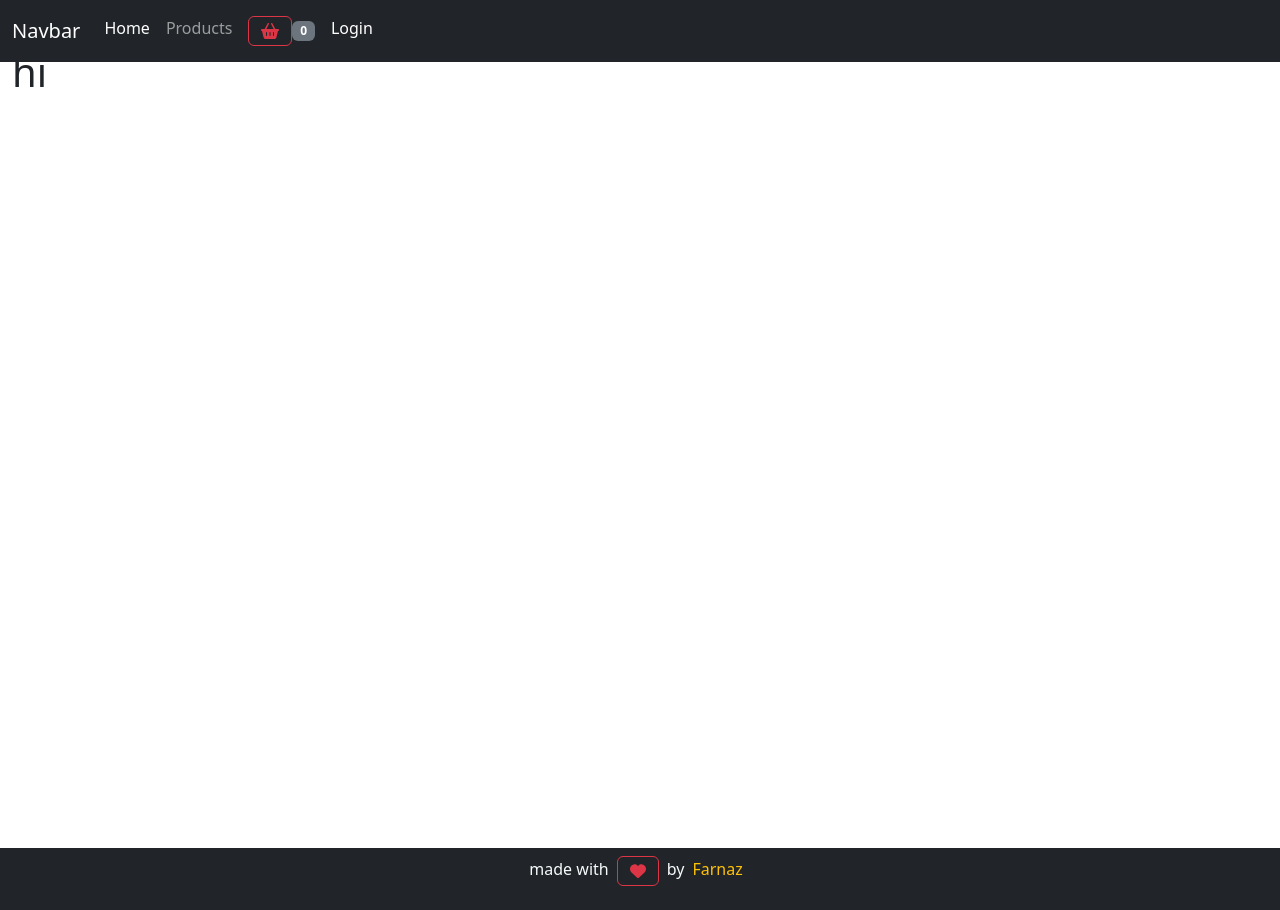
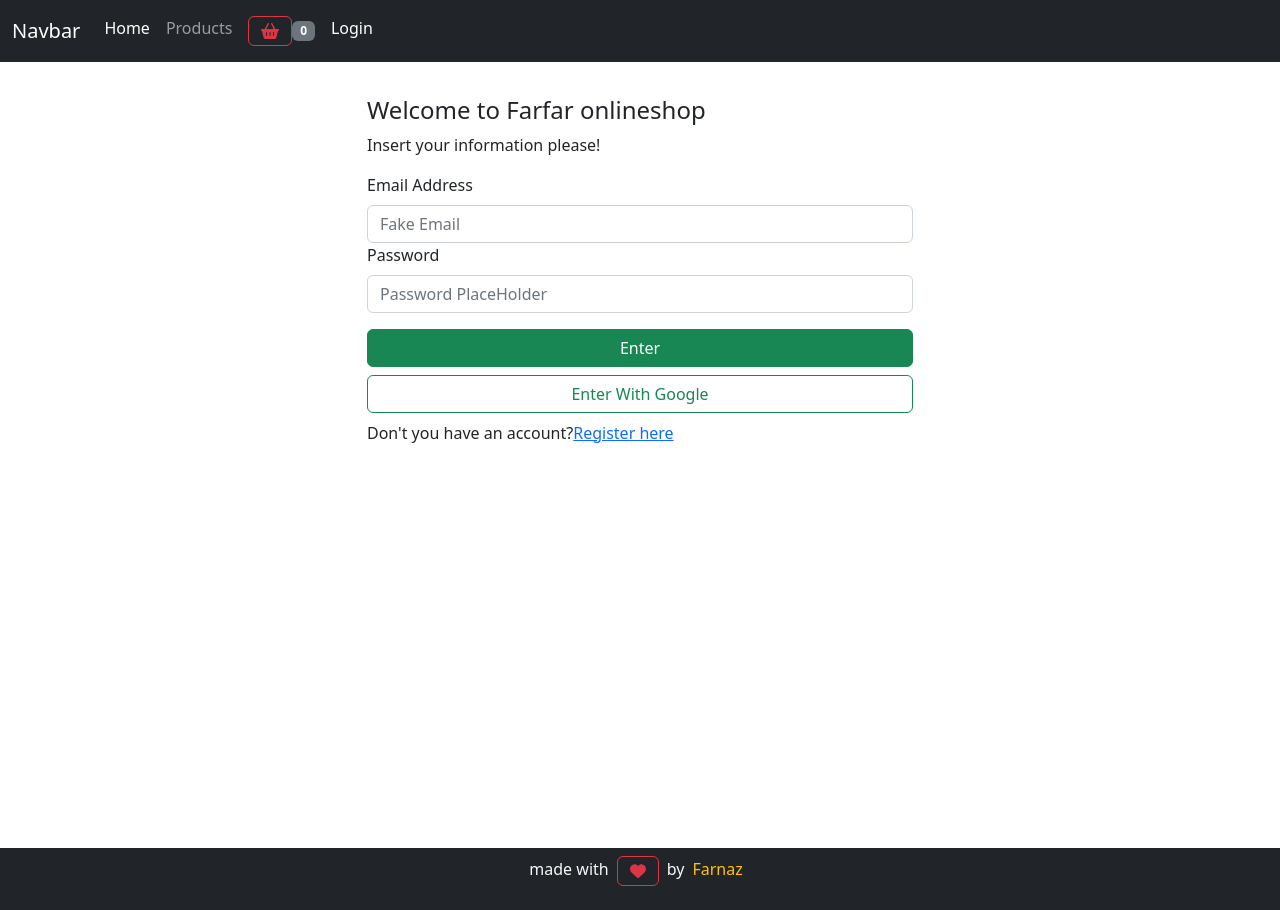
Before and after one commit to FarnazJamali/FarfarOnlineshop, a React (Create React App) app: page /login in a window 1280 px wide. Built offline with nearby package versions, Linux system fonts and the light colour scheme; no server answers.

Commit message:
[ADD] created Login+form validation

```diff
--- a/package.json
+++ b/package.json
@@ -12,6 +12,7 @@
     "axios": "^0.27.2",
     "bootstrap": "^5.2.0",
     "font-awesome": "^4.7.0",
+    "formik": "^2.2.9",
     "moment-jalaali": "^0.9.6",
     "query-string": "^7.1.1",
     "react": "^18.2.0",
@@ -20,7 +21,8 @@
     "react-lodash": "^0.1.2",
     "react-router-dom": "^5.3.3",
     "react-scripts": "5.0.1",
-    "web-vitals": "^2.1.4"
+    "web-vitals": "^2.1.4",
+    "yup": "^0.32.11"
   },
   "scripts": {
     "start": "react-scripts start",
--- a/src/Components/login.jsx
+++ b/src/Components/login.jsx
@@ -1,10 +1,86 @@
 import React, { Component } from "react";
+import { Formik, Field, ErrorMessage, Form } from "formik";
+import * as Yup from "yup";
+import { Link } from "react-router-dom";
+
 class Login extends Component {
   state = {};
   render() {
+    const LOGIN_INITIAL_VALUES = { email: "", password: "" };
+    const validationSchema = Yup.object({
+      email: Yup.string().email("Invalid Format").required("Email Required"),
+      password: Yup.string().required("Password Required"),
+    });
+    const onSubmit = (values) => {
+      console.log("Form Data", values);
+    };
+
     return (
       <>
-        <h1>hi</h1>
+        <div className="container mt-5">
+          <div className="row justify-content-center">
+            <div className="col-6">
+              <Formik
+                initialValues={LOGIN_INITIAL_VALUES}
+                onSubmit={onSubmit}
+                validationSchema={validationSchema}
+              >
+                <Form>
+                  <div>
+                    <h4>Welcome to Farfar onlineshop</h4>
+                    <p>Insert your information please!</p>
+                    <div>
+                      <label htmlFor="email" className="form-label">
+                        Email Address
+                      </label>
+                      <Field
+                        id="email"
+                        name="email"
+                        type="email"
+                        placeholder="Fake Email"
+                        className="form-control"
+                      />
+                      <ErrorMessage name="email">
+                        {(errorMsg) => (
+                          <div className="text-danger">{errorMsg}</div>
+                        )}
+                      </ErrorMessage>
+                    </div>
+                    <div>
+                      <label htmlFor="password" className="form-label">
+                        Password
+                      </label>
+                      <Field
+                        id="password"
+                        name="password"
+                        type="password"
+                        placeholder="Password PlaceHolder"
+                        className="form-control"
+                      />
+                      <ErrorMessage name="password">
+                        {(errorMsg) => (
+                          <div className="text-danger">{errorMsg}</div>
+                        )}
+                      </ErrorMessage>
+                    </div>
+                    <div className="d-grid gap-2 my-3">
+                      <button type="submit" className="btn btn-success">
+                        Enter
+                      </button>
+                      <button type="submit" className="btn btn-outline-success">
+                        Enter With Google
+                      </button>
+                      <div>
+                        <span>Don't you have an account?</span>
+                        <Link to={"/register/"}>Register here</Link>
+                      </div>
+                    </div>
+                  </div>
+                </Form>
+              </Formik>
+            </div>
+          </div>
+        </div>
       </>
     );
   }
```
Also changed, not shown: 1 other file (tests, documents, lock files or other folders).
